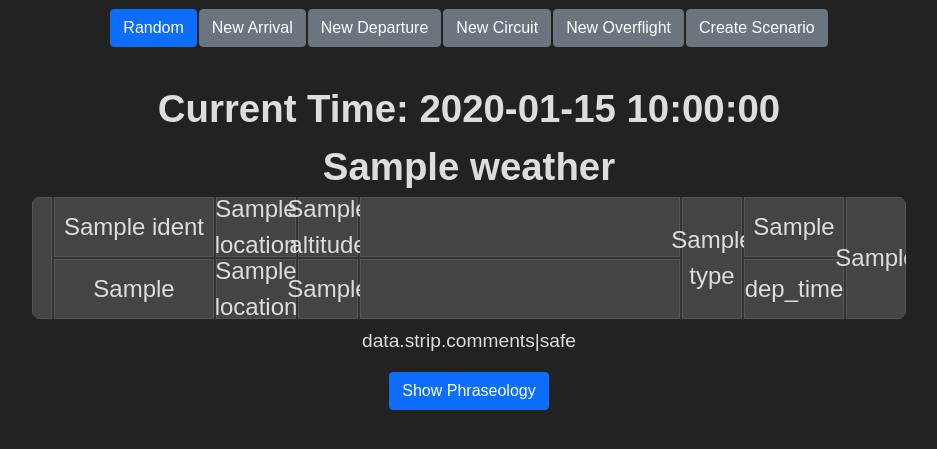
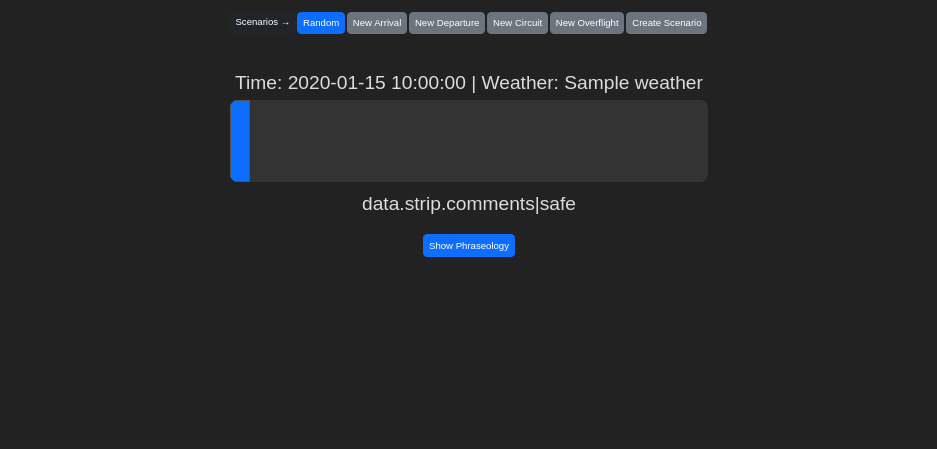
Before and after one commit to andyallard/stripgen, a Python web app: template templates/scenario.html in a window 1280 px wide. Shown: the top 449 px of the page, without its empty margins (171-1108 px from the left). Run offline with Jinja, Linux system fonts and the light colour scheme; the template is opened without the code that fills it: most values are stand-ins (such as "Sample title", 1, 10 or a date in 2020).

Commit message:
more refactoring, changes to layout and UI

```diff
--- a/static/strip.js
+++ b/static/strip.js
@@ -158,3 +158,15 @@ function generateRandomType() {
 
 // Initialize the grid and add click functionality
 document.addEventListener('DOMContentLoaded', initializeStrip);
+
+
+  // Function to toggle visibility
+function toggleVisibility(element) {
+    const stripIdent = element.getAttribute('data-strip-id');
+    const stripClass = `.strip-${stripIdent}`;
+    const elements = document.querySelectorAll(stripClass);
+
+    elements.forEach(el => {
+        el.classList.toggle('d-none');
+    });
+}
--- a/static/styles.css
+++ b/static/styles.css
@@ -16,30 +16,23 @@ a button {
   margin: 1px;
 }
 
+.btn-xs {
+  font-size: 0.6rem;
+  padding: 0.2rem 0.3rem;
+}
+
 #phraseology {
   white-space: normal;
   text-align: left;
 }
 
-.big {
-  font-family: Arial, Helvetica, sans-serif;
-  font-size: 2em;
-  font-weight: bold;
-  line-height: 1.5;
-  text-align: center;
-}
-
-.hidden {
-  display: none;
-}
-
 /* Grid container with specified columns and areas */
 .grid-container {
   display: grid;
-  grid-template-columns: 20px 160px 80px 60px 320px 60px 100px 60px;
-  grid-template-rows: 60px 60px;
+  grid-template-columns: minmax(20px, 0.4fr) 1.5fr 1.5fr 1fr 5fr 1fr 1.5fr 1fr;
+  grid-template-rows: minmax(30px, 5vh) minmax(30px, 5vh);
   gap: 2px; /* Tightened gaps */
-  max-width: 900px;
+  /* max-width: 700px; */
   background-color: #333;
   border-radius: 8px;
   overflow: hidden;
@@ -51,8 +44,6 @@ a button {
 .grid-item {
   background-color: #444;
   color: #ddd;
-  font-size: 1.5rem;
-  text-align: center;
   display: flex;
   align-items: center;
   justify-content: center;
--- a/templates/circuit.html
+++ b/templates/circuit.html
@@ -23,6 +23,8 @@
 
 </div>
 
+<div id="config" data-direction="{{ scenario.circuit_direction }}"></div>
+
 <script>
   // for animating the circuit
   const path = document.querySelector('#circuit-path');
@@ -32,6 +34,8 @@
   let offset = 1000 * Math.random() * pathLength;  // Start at a random position
   const duration = 270000; // Duration of one complete lap in milliseconds
   const fps = 60;
+  const body = document.querySelector('#config');
+  const direction = parseInt(body.getAttribute('data-direction'), 10);
 
   function animate() {
       const progress = (offset % duration) / duration;
@@ -41,7 +45,7 @@
       airplane.setAttribute('x', point.x - 5);  // Adjust for the image width
       airplane.setAttribute('y', point.y - 5);  // Adjust for the image height
 
-      offset += 1000 / fps;
+      offset += direction * 1000 / fps;
       requestAnimationFrame(animate);
   }
 
--- a/templates/layout.html
+++ b/templates/layout.html
@@ -27,12 +27,13 @@
 
     <main>
         <div class="navbar d-flex justify-content-center mb-4">
-            <a href="/random"><button class="btn btn-primary">Random</button></a>
-            <a href="/arrival"><button class="btn btn-secondary">New Arrival</button></a>
-            <a href="/departure"><button class="btn btn-secondary">New Departure</button></a>
-            <a href="/circuit"><button class="btn btn-secondary">New Circuit</button></a>
-            <a href="/overflight"><button class="btn btn-secondary">New Overflight</button></a>
-            <a href="/createscenario"><button class="btn btn-secondary">Create Scenario</button></a>
+            <button class="btn btn-dark btn-xs">Scenarios →</button>
+            <a href="/random"><button class="btn btn-primary btn-xs">Random</button></a>
+            <a href="/arrival"><button class="btn btn-secondary btn-xs">New Arrival</button></a>
+            <a href="/departure"><button class="btn btn-secondary btn-xs">New Departure</button></a>
+            <a href="/circuit"><button class="btn btn-secondary btn-xs">New Circuit</button></a>
+            <a href="/overflight"><button class="btn btn-secondary btn-xs">New Overflight</button></a>
+            <a href="/createscenario"><button class="btn btn-secondary btn-xs">Create Scenario</button></a>
         </div>
 
         {% block main %}{% endblock %}
--- a/templates/scenario.html
+++ b/templates/scenario.html
@@ -6,15 +6,11 @@
 
 {% block main %}
 
-<div class="big">
-    Current Time: {{ scenario.formatted_time() }}
+<div class="text-center">
+    Time: {{ scenario.formatted_time() }} | Weather: {{ scenario.weather }}
 </div>
 
-<div class="big">
-    {{ scenario.weather }}
-</div>
-
-{% for strip_name, strip in scenario.aircraft.items() %}
+{% for strip in scenario.aircraft %}
 
     {% include "strip.html" %}
 
@@ -27,11 +23,11 @@
 </div>
 
 <div class="d-flex justify-content-center">
-    <button class="btn btn-primary" onclick="toggleDiv()">Show Phraseology</button>
+    <button class="btn btn-primary btn-xs" onclick="toggleDiv()">Show Phraseology</button>
 </div>
 
 <div class="d-flex justify-content-center">
-    <div class="hidden" id="phraseology">
+    <div class="d-none" id="phraseology">
         <div>
              data.phraseology|safe
         </div>
@@ -52,7 +48,7 @@
 <script>
     function toggleDiv() {
         const div = document.getElementById("phraseology");
-        div.classList.toggle("hidden");
+        div.classList.toggle("d-none");
     }
 </script>
 
--- a/templates/strip.html
+++ b/templates/strip.html
@@ -1,18 +1,26 @@
-<div class="strip">
+<div class="strip fs-6">
   <div class="grid-container" id="grid">
       <!-- These are placeholders for specific grid areas -->
-      <div class="grid-item col1"></div> <!-- empty -->
-      <div class="grid-item col2"> {{ strip.ident }} </div>
-      <div class="grid-item col3"> {{ strip.point_of_departure.location }} </div>
-      <div class="grid-item col4"> {{ strip.altitude }} </div>
-      <div class="grid-item col5"></div>
-      <div class="grid-item col2-bottom"> {{ strip.aircraft_type }} </div>
-      <div class="grid-item col3-bottom"> {{ strip.destination.location }} </div>
-      <div class="grid-item col4-bottom"> {{ strip.flight_rules }} </div>
-      <div class="grid-item col5-bottom"></div>
-      <div class="grid-item col6"> {{ strip.type }} </div>
-      <div class="grid-item col7"> {{ strip.formatted_eta() }} </div>
-      <div class="grid-item col7-bottom"> dep_time </div>  <!-- arrival/departure time -->
-      <div class="grid-item col8"> {{ strip.actual_runway }} </div>
+
+      <div class="grid-item col1 bg-primary" data-strip-id="{{ strip.ident }}" onclick="toggleVisibility(this)"></div> <!-- button to toggle visibility of strip -->
+
+      <div class="grid-item col2 strip-{{ strip.ident }} d-none"> {{ strip.ident }} </div>
+      <div class="grid-item col3 strip-{{ strip.ident }} d-none"> {{ strip.point_of_departure.location }} </div>
+      <div class="grid-item col4 strip-{{ strip.ident }} d-none"> {{ strip.altitude }} </div>
+      <div class="grid-item col5 strip-{{ strip.ident }} d-none"></div>
+      <div class="grid-item col2-bottom strip-{{ strip.ident }} d-none"> {{ strip.aircraft_type }} </div>
+      <div class="grid-item col3-bottom strip-{{ strip.ident }} d-none"> {{ strip.destination.location }} </div>
+      <div class="grid-item col4-bottom strip-{{ strip.ident }} d-none"> {{ strip.flight_rules }} </div>
+      <div class="grid-item col5-bottom strip-{{ strip.ident }} d-none"></div>
+      <div class="grid-item fs-2 col6 strip-{{ strip.ident }} d-none"> {{ strip.type }} </div>
+      <div class="grid-item col7 strip-{{ strip.ident }} d-none"> {{ strip.formatted_time(strip.eta) }} </div>
+      <div class="grid-item col7-bottom strip-{{ strip.ident }} d-none">
+      {% if strip.departed %}
+        {{ strip.formatted_time(strip.departure_time) }}
+      {% endif %}
+      </div>
+      <div class="grid-item fs-2 col8 strip-{{ strip.ident }} d-none"> {{ strip.actual_runway }} </div>
+
+
   </div>
 </div>
```
Also changed, not shown: app.py (+11 -10 lines), models.py (+98 -36 lines), templates/createscenario.html (+4 -8 lines), utils.py (+5 -7 lines).
